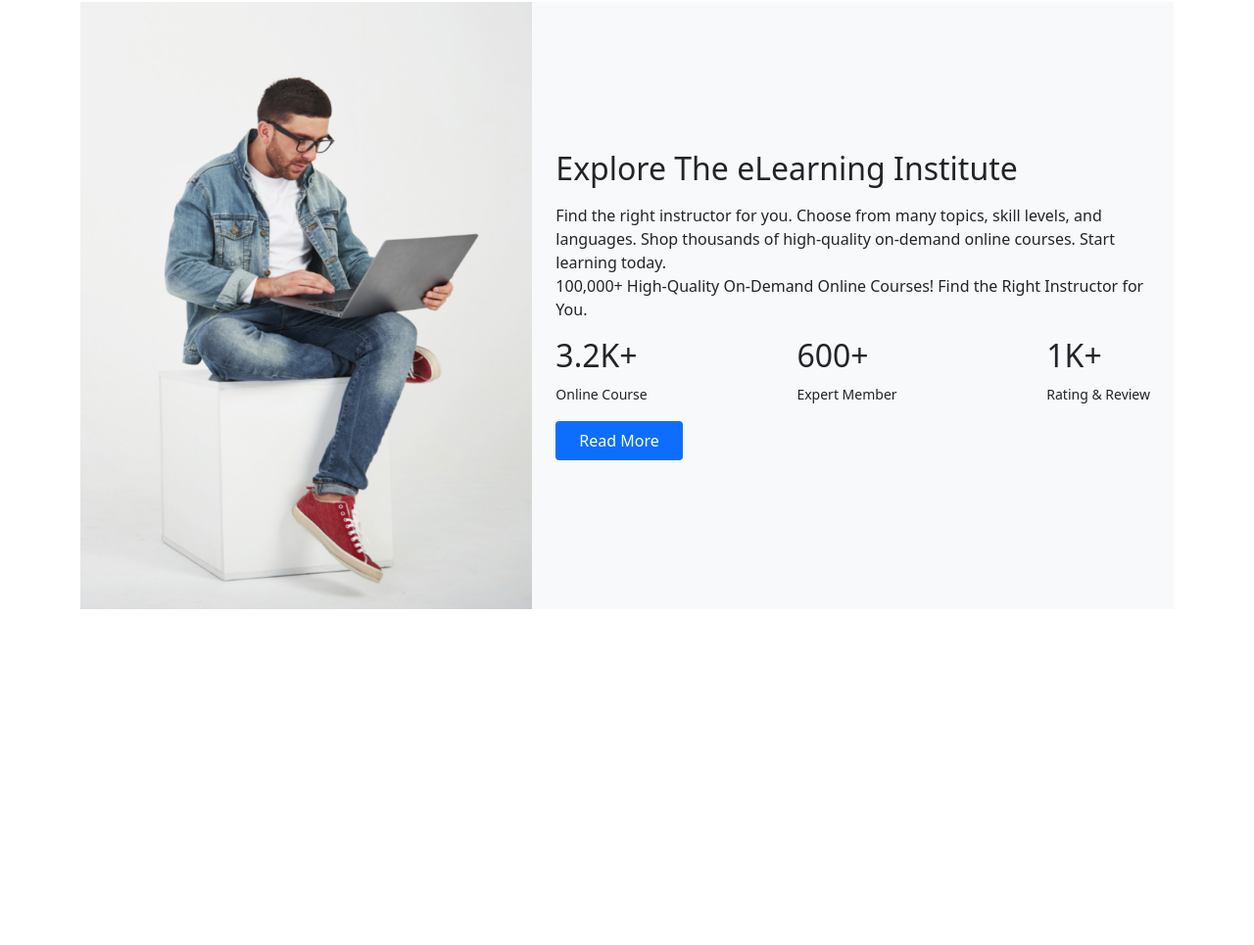
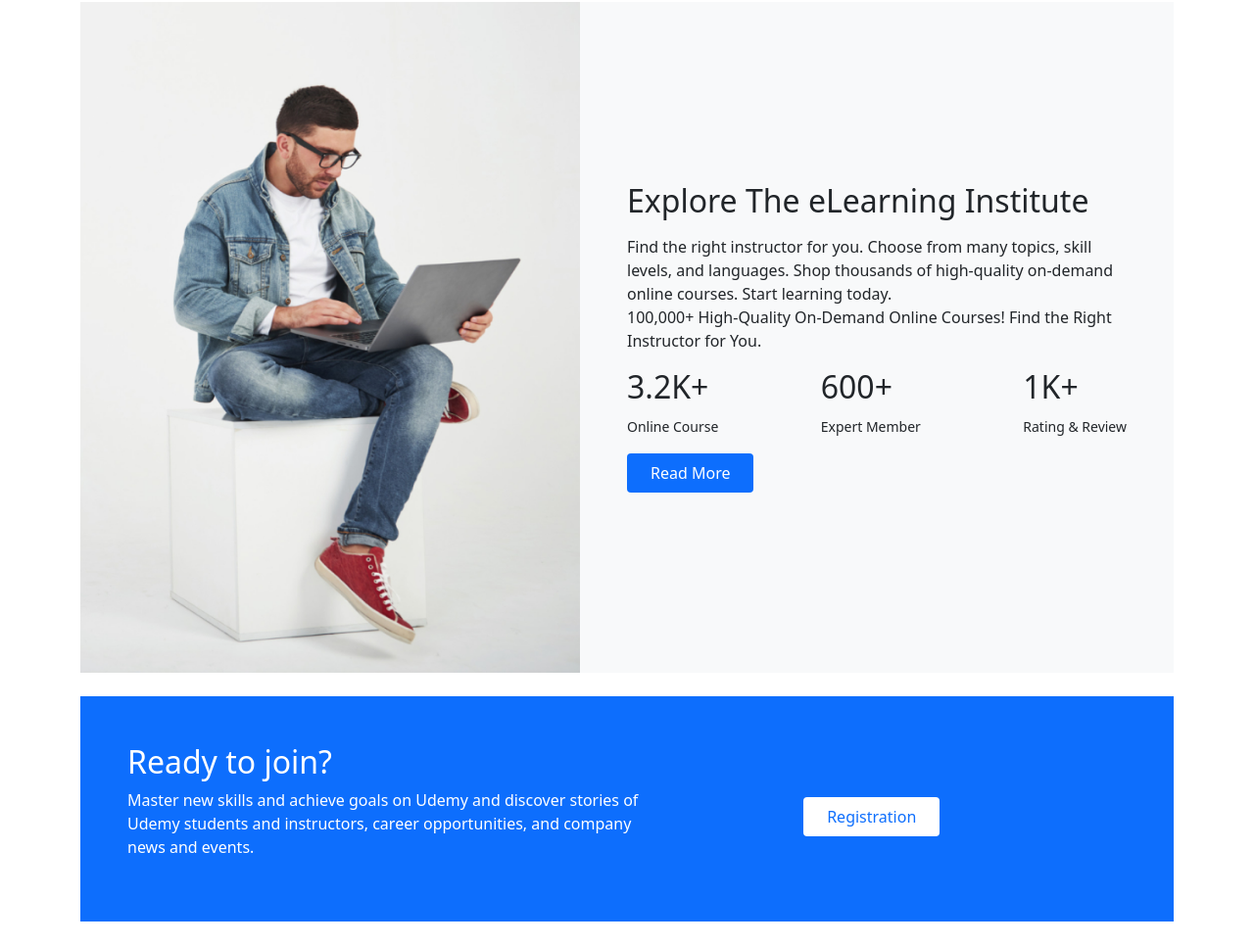
Before and after one commit to nurealammiaji/edunam-bootstrap, a plain HTML site: page index.html in a window 1280 px wide. Shown: the part 1614-2579 px from the top of the page at 98% size. Before the commit the page ends 2260 px from the top, so only its background shows below. Drawn offline with nearby package versions, Linux system fonts and the light colour scheme.

Commit message:
ready section added

```diff
--- a/index.html
+++ b/index.html
@@ -213,10 +213,10 @@
     <section>
         <div class="container mt-5">
             <div class="bg-light d-md-flex d-lg-flex justify-content-center align-items-center">
-                <div>
+                <div class="col">
                     <img class="img-fluid" src="./images/working.png" alt="">
                 </div>
-                <div class="p-4 w-75">
+                <div class="m-5 col">
                     <h2>Explore The eLearning Institute</h2>
                     <p class="mt-3">Find the right instructor for you. Choose from many topics, skill levels, and languages. Shop thousands of high-quality on-demand online courses. Start learning today.<br>100,000+ High-Quality On-Demand Online Courses! Find the Right Instructor for You.</p>
                     <div class="d-flex justify-content-between mt-3">
@@ -241,7 +241,23 @@
     <!-- Explore Area End -->
     <br>
     <!-- Ready Area Start -->
+    <section>
+        <div class="container">
+            <div class="d-flex flex-column justify-content-center align-items-center">
+                <div class="d-md-flex d-lg-flex justify-content-center align-items-center p-5 bg-primary">
+                    <div class="w-75 me-lg-5 text-white">
+                        <h2>Ready to join?</h2>
+                        <p>Master new skills and achieve goals on Udemy and discover stories of Udemy students and instructors, career opportunities, and company news and events.</p>
+                    </div>
+                    <div class="w-50 ms-lg-5 ps-lg-5 ms-md-5 ps-md-5">
+                        <button class="border border-0 bg-white text-primary rounded-1 px-4 py-2 mt-3">Registration</button>
+                    </div>
+                </div>
+            </div>
+        </div>
+    </section>
     <!-- Ready Area End -->
+    <br>
   </main>
   <footer>
     <!-- place footer here -->
```
